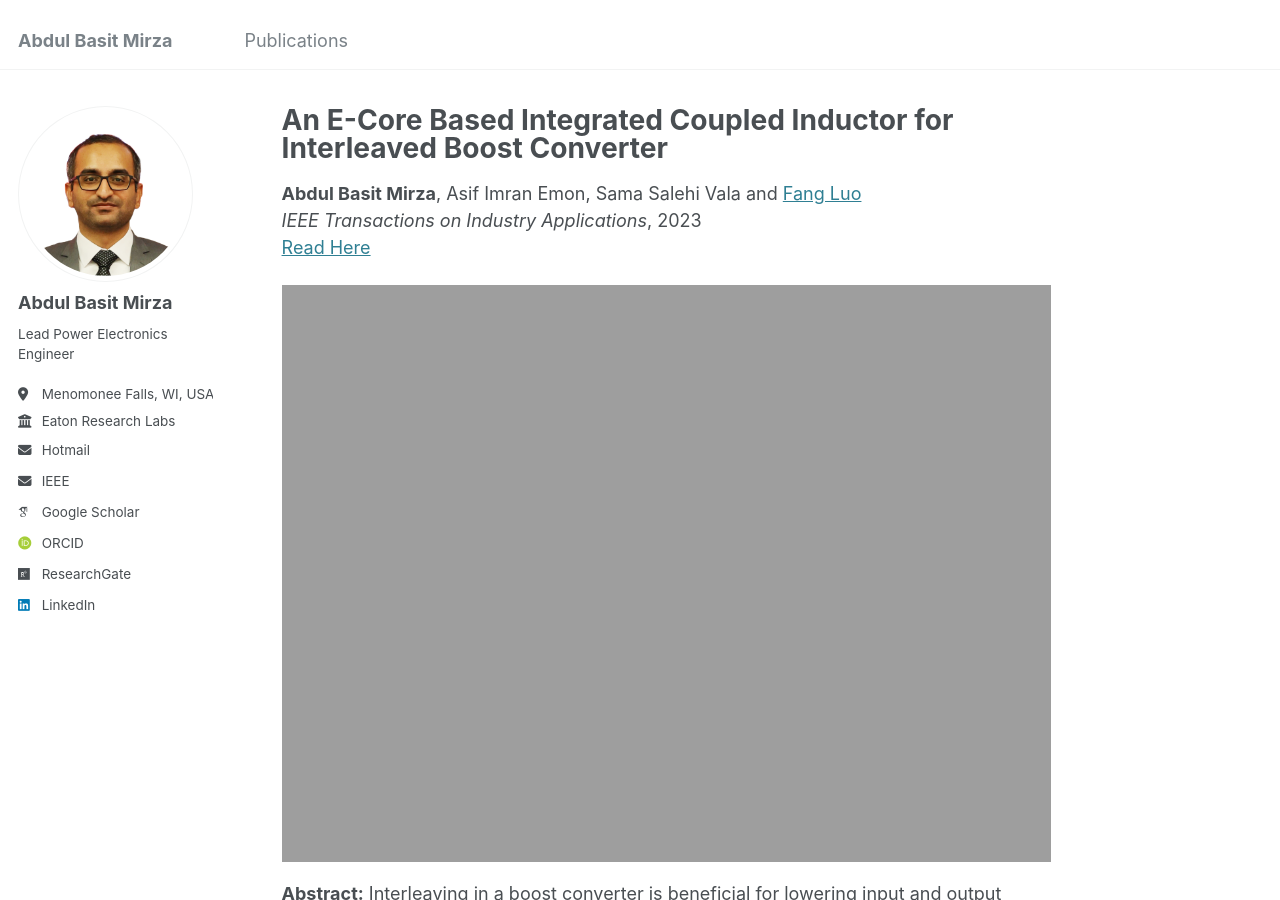
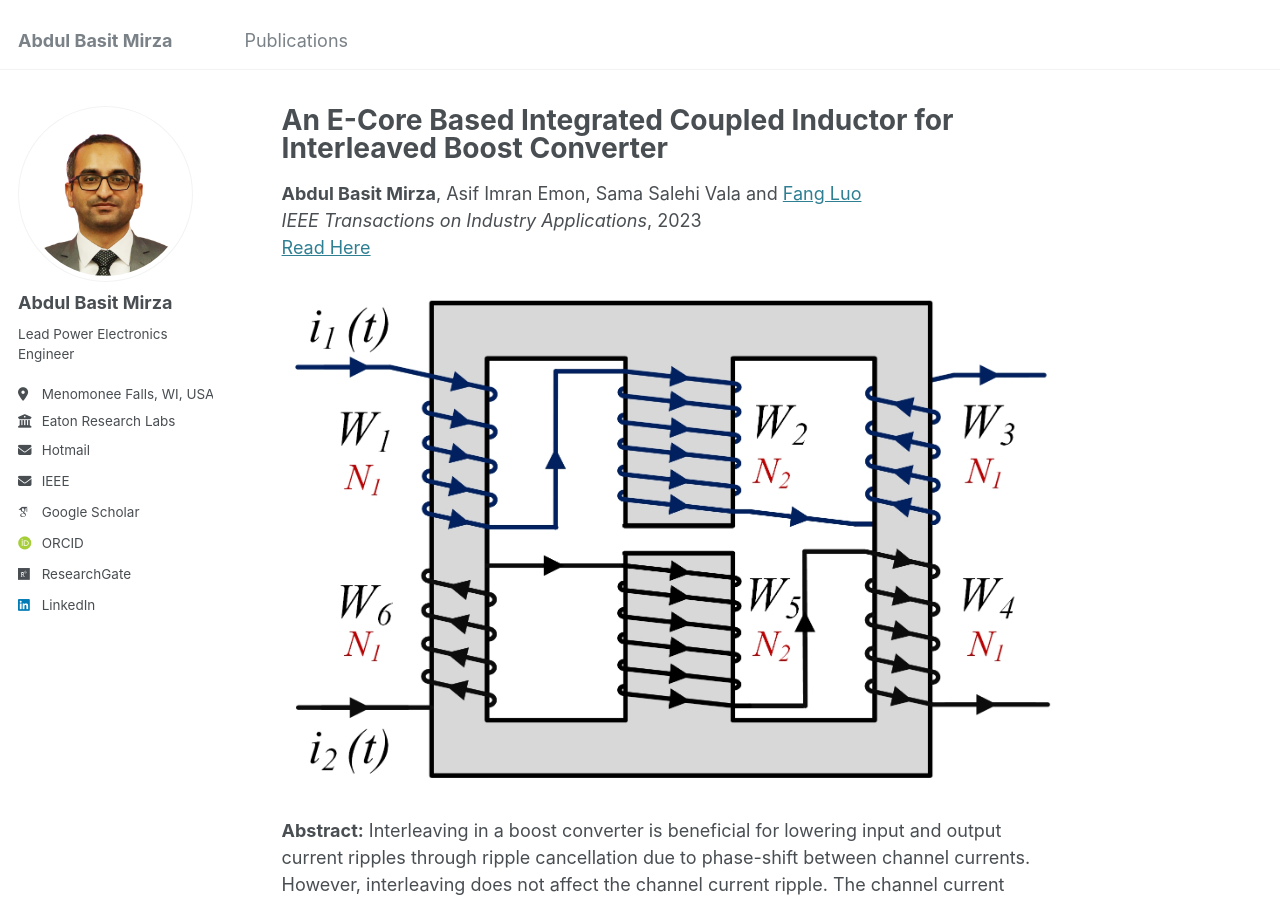
Before and after one commit to AbdulBasitMirza/abdulbasitmirza.github.io, a Jekyll site: the page built from _publications/TIA_IMS.md, in a window 1280 px wide and 900 px high. Built offline with Jekyll 4.4.1, drawn with Linux system fonts in a browser that asks for light colours; some web fonts are replaced.

Commit message:
Update TIA_IMS.md

```diff
--- a/_publications/TIA_IMS.md
+++ b/_publications/TIA_IMS.md
@@ -9,7 +9,7 @@ date: 2023-03-20
 venue: 'IEEE Transactions on Industry Applications'
 paperurl: 'https://ieeexplore.ieee.org/abstract/document/10076898'
 authors: '<strong>Abdul Basit Mirza</strong>, Asif Imran Emon, Sama Salehi Vala and <a href="https://www.stonybrook.edu/commcms/electrical/people/-core_faculty/luo_fang">Fang Luo</a>'
-thumbnail: 'LifelongLfD.jpg'
+thumbnail: 'TIA_IMS.jpg'
 [//]: # (codeurl: 'https://github.com/Lifelong-ML/ELIRL.git')
 [//]: # (videourl: 'https://youtu.be/Of5OyuOrePw')
 [//]: # (posterurl: 'https://www.seas.upenn.edu/~eeaton/papers/Mendez2018Lifelong-poster.pdf')
```
